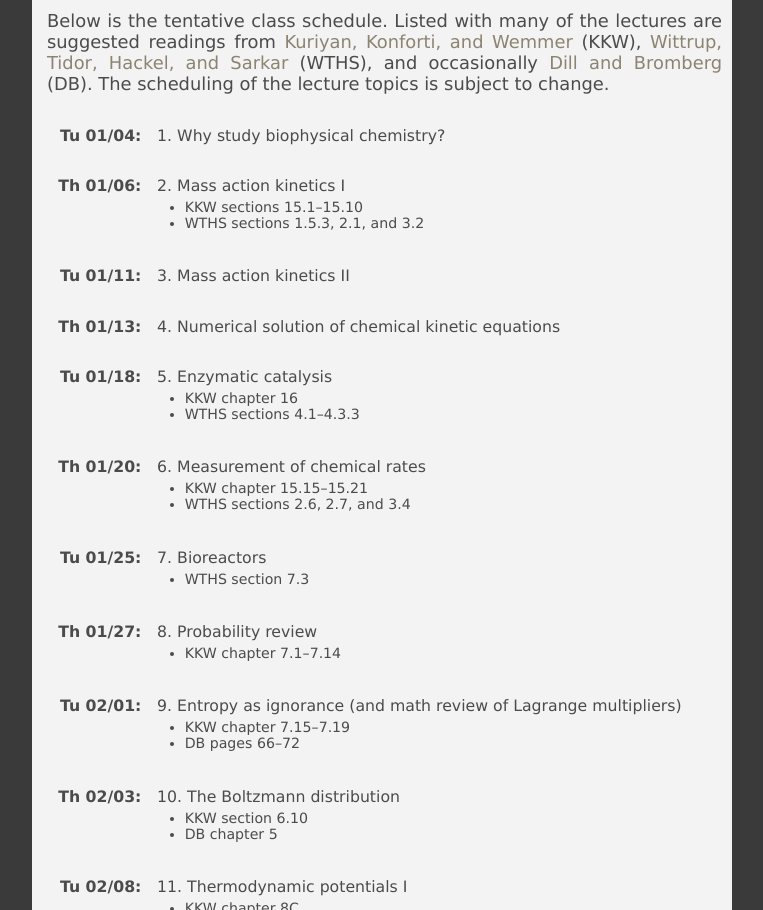
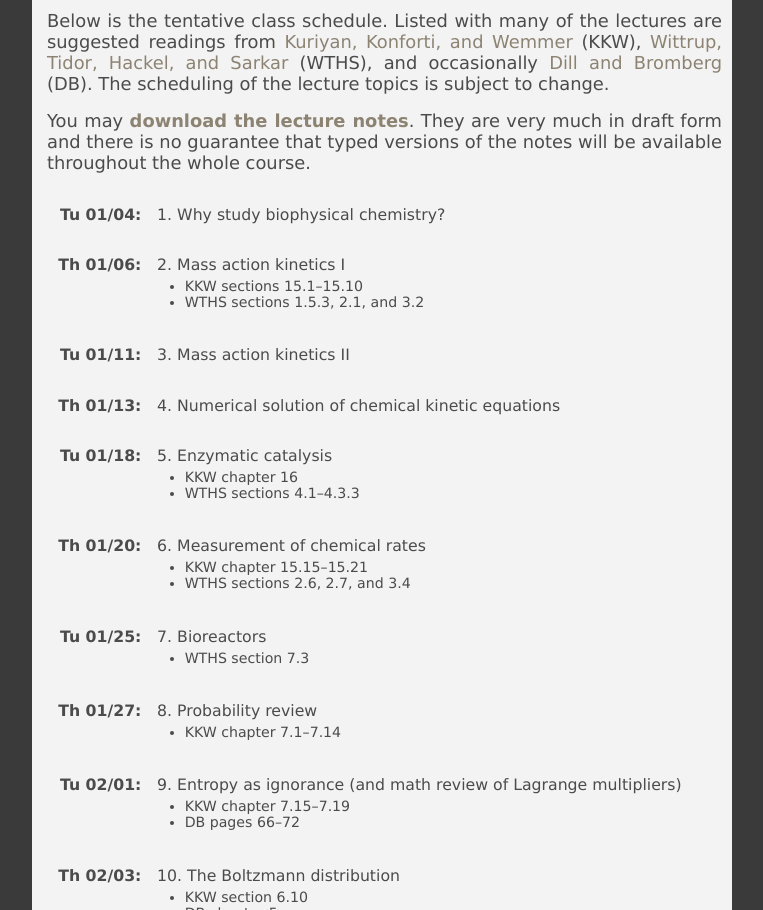
Before and after one commit to be25/be25.github.io, a plain HTML site: page schedule.html in a window 1280 px wide. Shown: the part 801-1711 px from the top of the page, without its empty margins (258-1021 px from the left). Drawn offline with Linux system fonts and the light colour scheme.

Commit message:
Added lecture notes.

```diff
--- a/schedule.html
+++ b/schedule.html
@@ -45,6 +45,7 @@
 
         <p>The due dates and schedule below are tentative and subject to change.</p>
 
+
 	<h1>Due dates</h1>
     <p>All due times are 9 AM PST, unless otherwise specified.</p>
 	<dl id="duedates">
@@ -82,6 +83,8 @@
 	<p>
 	  Below is the tentative class schedule. Listed with many of the lectures are suggested readings from <a href="https://smile.amazon.com/Molecules-Life-Physical-Chemical-Principles/dp/0815341881/">Kuriyan, Konforti, and Wemmer</a> (KKW), <a href="https://smile.amazon.com/Quantitative-Fundamentals-Molecular-Cellular-Bioengineering/dp/0262042657/">Wittrup, Tidor, Hackel, and Sarkar</a> (WTHS), and occasionally <a href="https://www.amazon.com/Molecular-Driving-Forces-Statistical-Thermodynamics/dp/0815344309">Dill and Bromberg</a> (DB). The scheduling of the lecture topics is subject to change.
 	</p><br />
+
+<p>You may <b><a href="handouts/lecture_notes.pdf">download the lecture notes</a></b>. They are very much in draft form and there is no guarantee that typed versions of the notes will be available throughout the whole course.</p><br />
 
 	<dl id="schedule">
 	  <dt>Tu 01/04</dt>
```
Also changed, not shown: 1 other file.
